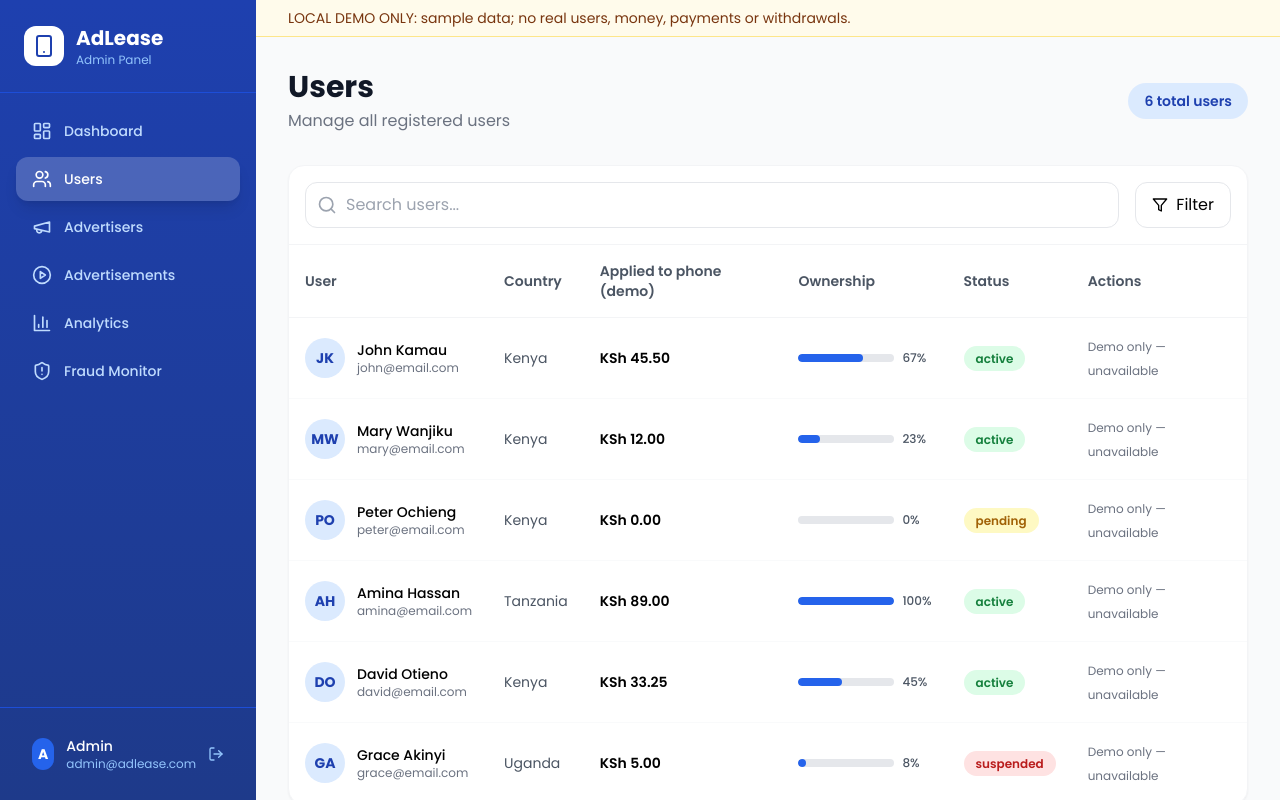
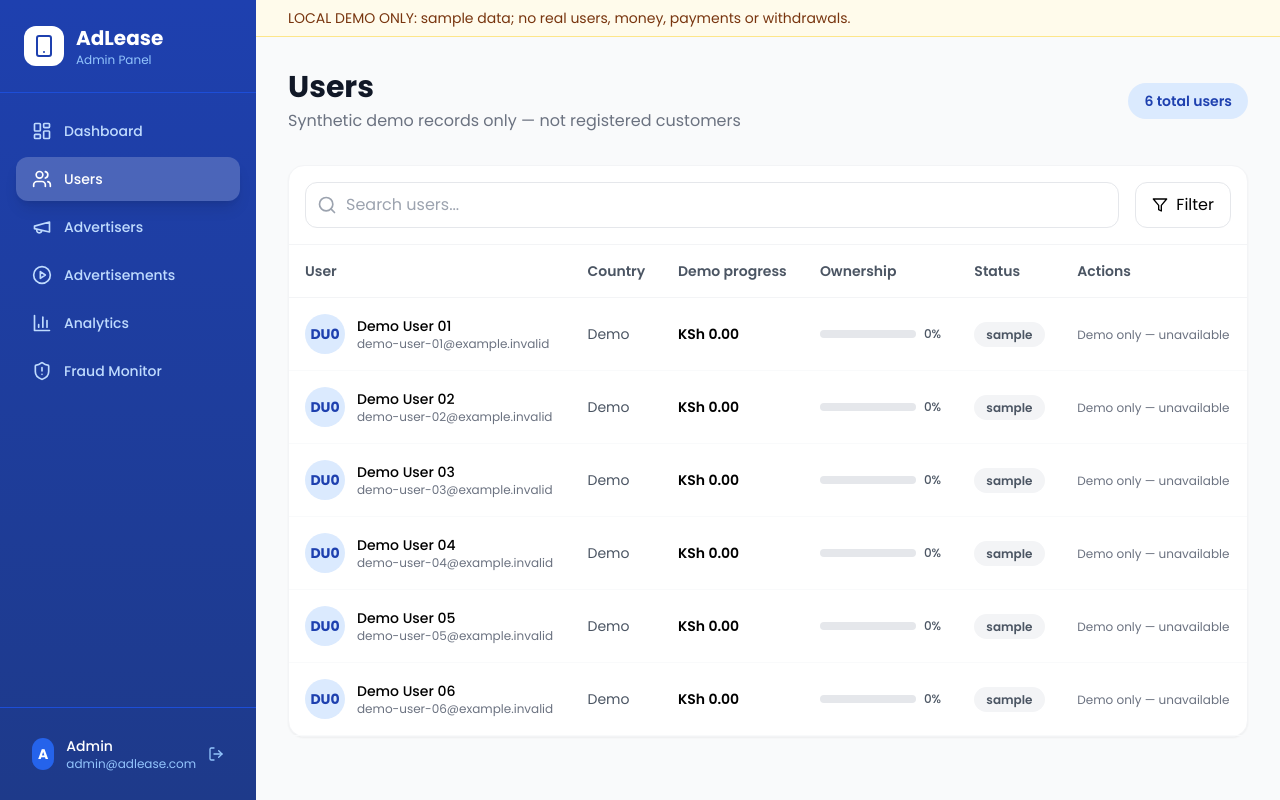
Before and after one commit to murithiian24-Avaru/Ian-Ndung-u-Muriithi, a React (Vite) app in the folder adlease/admin-dashboard/: page / in a window 1280 px wide. Both pictures are taken after a click on the button "Users". Built offline with nearby package versions, Linux system fonts and the light colour scheme.

Commit message:
Replace realistic sample customer records with synthetic placeholders

```diff
--- a/adlease/admin-dashboard/src/pages/UsersPage.jsx
+++ b/adlease/admin-dashboard/src/pages/UsersPage.jsx
@@ -2,12 +2,12 @@ import React, { useState } from 'react'
 import { Search, Filter } from 'lucide-react'
 
 const sampleUsers = [
-  { id: 1, name: 'John Kamau', email: 'john@email.com', phone: '+254711222333', country: 'Kenya', balance: 45.50, ownership: 67, verified: true, status: 'active' },
-  { id: 2, name: 'Mary Wanjiku', email: 'mary@email.com', phone: '+254722333444', country: 'Kenya', balance: 12.00, ownership: 23, verified: true, status: 'active' },
-  { id: 3, name: 'Peter Ochieng', email: 'peter@email.com', phone: '+254733444555', country: 'Kenya', balance: 0.00, ownership: 0, verified: false, status: 'pending' },
-  { id: 4, name: 'Amina Hassan', email: 'amina@email.com', phone: '+254744555666', country: 'Tanzania', balance: 89.00, ownership: 100, verified: true, status: 'active' },
-  { id: 5, name: 'David Otieno', email: 'david@email.com', phone: '+254755666777', country: 'Kenya', balance: 33.25, ownership: 45, verified: true, status: 'active' },
-  { id: 6, name: 'Grace Akinyi', email: 'grace@email.com', phone: '+254766777888', country: 'Uganda', balance: 5.00, ownership: 8, verified: false, status: 'suspended' },
+  { id: 1, name: 'Demo User 01', email: 'demo-user-01@example.invalid', phone: '', country: 'Demo', balance: 0, ownership: 0, verified: false, status: 'sample' },
+  { id: 2, name: 'Demo User 02', email: 'demo-user-02@example.invalid', phone: '', country: 'Demo', balance: 0, ownership: 0, verified: false, status: 'sample' },
+  { id: 3, name: 'Demo User 03', email: 'demo-user-03@example.invalid', phone: '', country: 'Demo', balance: 0, ownership: 0, verified: false, status: 'sample' },
+  { id: 4, name: 'Demo User 04', email: 'demo-user-04@example.invalid', phone: '', country: 'Demo', balance: 0, ownership: 0, verified: false, status: 'sample' },
+  { id: 5, name: 'Demo User 05', email: 'demo-user-05@example.invalid', phone: '', country: 'Demo', balance: 0, ownership: 0, verified: false, status: 'sample' },
+  { id: 6, name: 'Demo User 06', email: 'demo-user-06@example.invalid', phone: '', country: 'Demo', balance: 0, ownership: 0, verified: false, status: 'sample' },
 ]
 
 export default function UsersPage() {
@@ -22,7 +22,7 @@ export default function UsersPage() {
       <div className="flex items-center justify-between mb-8">
         <div>
           <h1 className="text-3xl font-bold text-gray-900">Users</h1>
-          <p className="text-gray-500 mt-1">Manage all registered users</p>
+          <p className="text-gray-500 mt-1">Synthetic demo records only — not registered customers</p>
         </div>
         <span className="bg-blue-100 text-blue-800 px-4 py-2 rounded-full text-sm font-semibold">
           {sampleUsers.length} total users
@@ -52,7 +52,7 @@ export default function UsersPage() {
               <tr className="border-b border-gray-100">
                 <th className="text-left p-4 text-sm font-semibold text-gray-600">User</th>
                 <th className="text-left p-4 text-sm font-semibold text-gray-600">Country</th>
-                <th className="text-left p-4 text-sm font-semibold text-gray-600">Applied to phone (demo)</th>
+                <th className="text-left p-4 text-sm font-semibold text-gray-600">Demo progress</th>
                 <th className="text-left p-4 text-sm font-semibold text-gray-600">Ownership</th>
                 <th className="text-left p-4 text-sm font-semibold text-gray-600">Status</th>
                 <th className="text-left p-4 text-sm font-semibold text-gray-600">Actions</th>
@@ -89,7 +89,7 @@ export default function UsersPage() {
                     <span className={`px-3 py-1 rounded-full text-xs font-semibold ${
                       user.status === 'active' ? 'bg-green-100 text-green-700' :
                       user.status === 'pending' ? 'bg-yellow-100 text-yellow-700' :
-                      'bg-red-100 text-red-700'
+                      'bg-gray-100 text-gray-600'
                     }`}>
                       {user.status}
                     </span>
```
